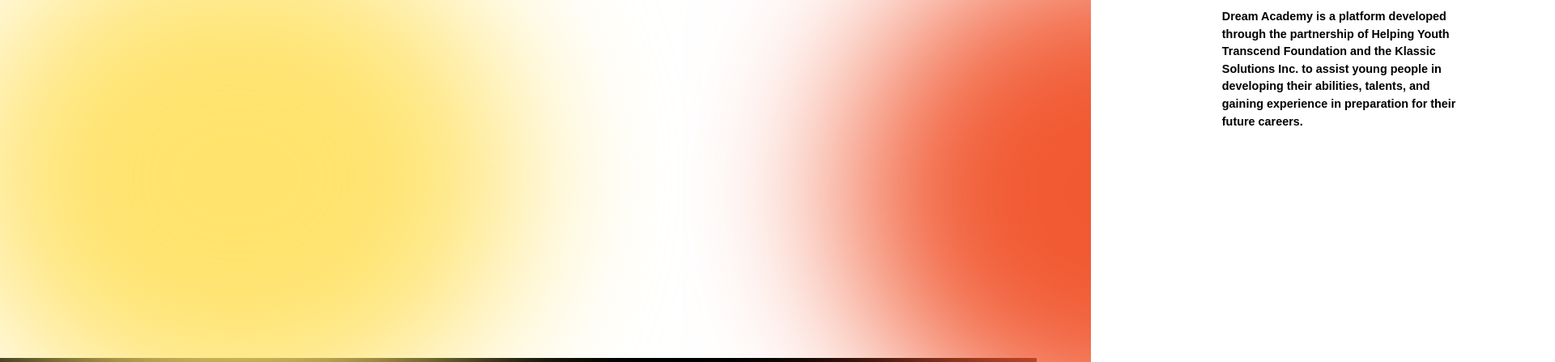
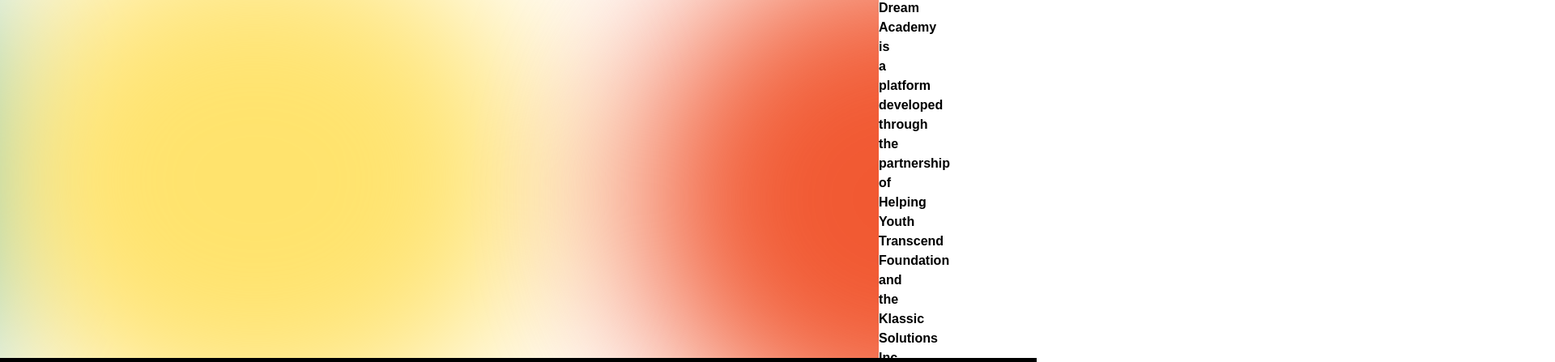
Before and after one commit to johnManggohom/hytFoundation, a website: page dist/dreamacademy.html in a window 1280 px wide. Shown: the part 358-805 px from the top of the page at 81% size, 1920 px wide, since content can reach past the window. Drawn offline with nearby package versions, Linux system fonts and the light colour scheme; files that its build step writes are made by us from their sources.

Commit message:
rearranged and aligned the colors circles as bg

```diff
--- a/css/index.css
+++ b/css/index.css
@@ -63,18 +63,11 @@
   margin: 0 auto;
 }
 
-.dreamacademy {
-  font-family: "Poppins", sans-serif;
-  margin: 100px;
-  text-align: left;
-}
-
-h1 {
-  padding-left: 200px;
+.dreamacademy p {
+  position: relative;
 }
 
 .dream-desc {
-  width: 70%;
-  font-size: 0.9rem;
-  margin: 0 auto;
+  text-align: left;
+  width: 10px;
 }
--- a/css/style.css
+++ b/css/style.css
@@ -59,3 +59,27 @@
   height: 1rem;
   padding-right: 7px;
 }
+
+/* BACKGROUND CIRCLES */
+.bg-circles {
+  position: relative;
+  z-index: -1;
+}
+
+.blue {
+  float: left;
+  margin: 0 100px 0 0;
+  z-index: -1;
+}
+
+.yellow {
+  float:right;
+  margin: -950px 220px 0 0;
+  z-index: -1;
+}
+
+.red {
+  float: right;
+  margin: -950px 0 0 0;
+  z-index: -1;
+}
```
Also changed, not shown: dist/dreamacademy.html.
